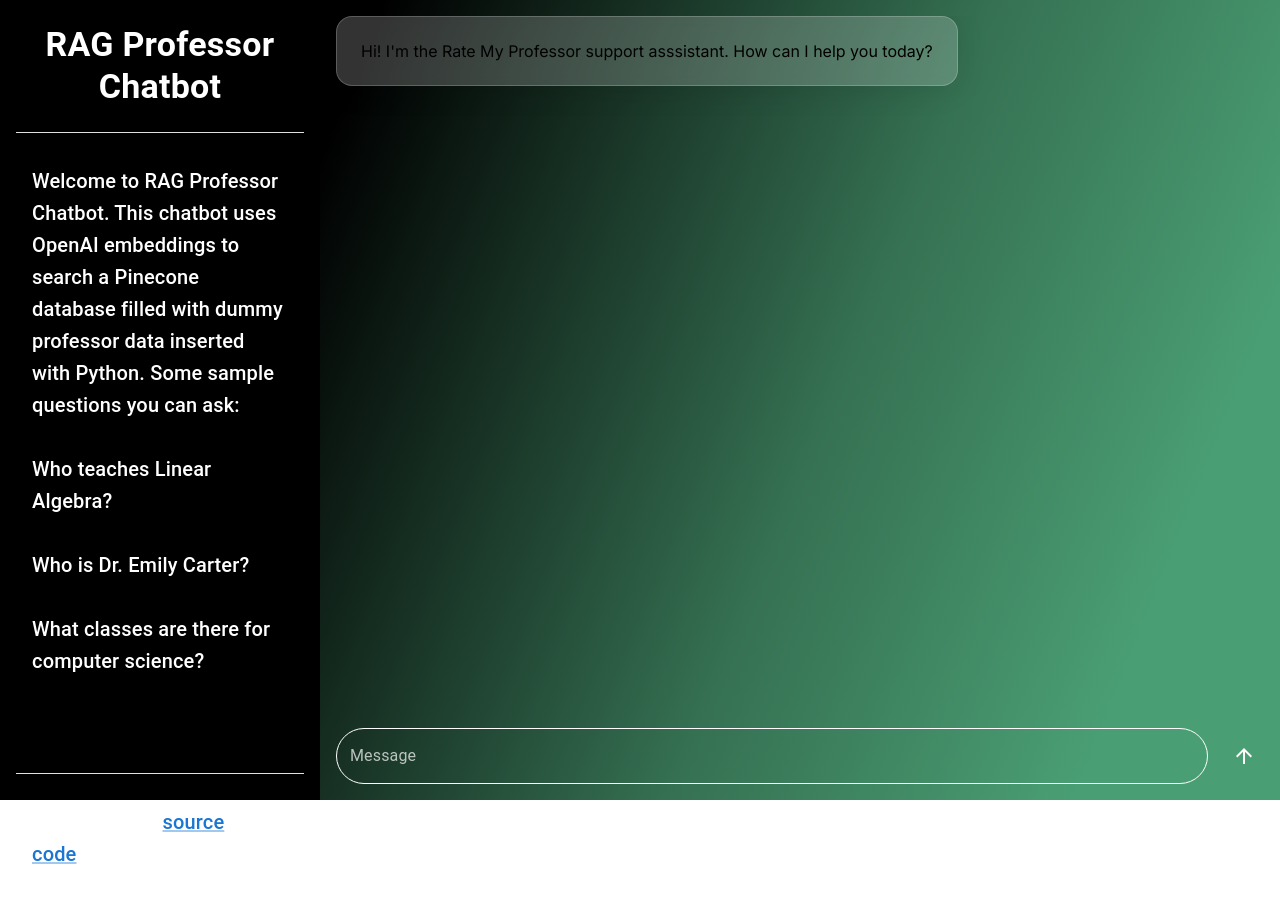
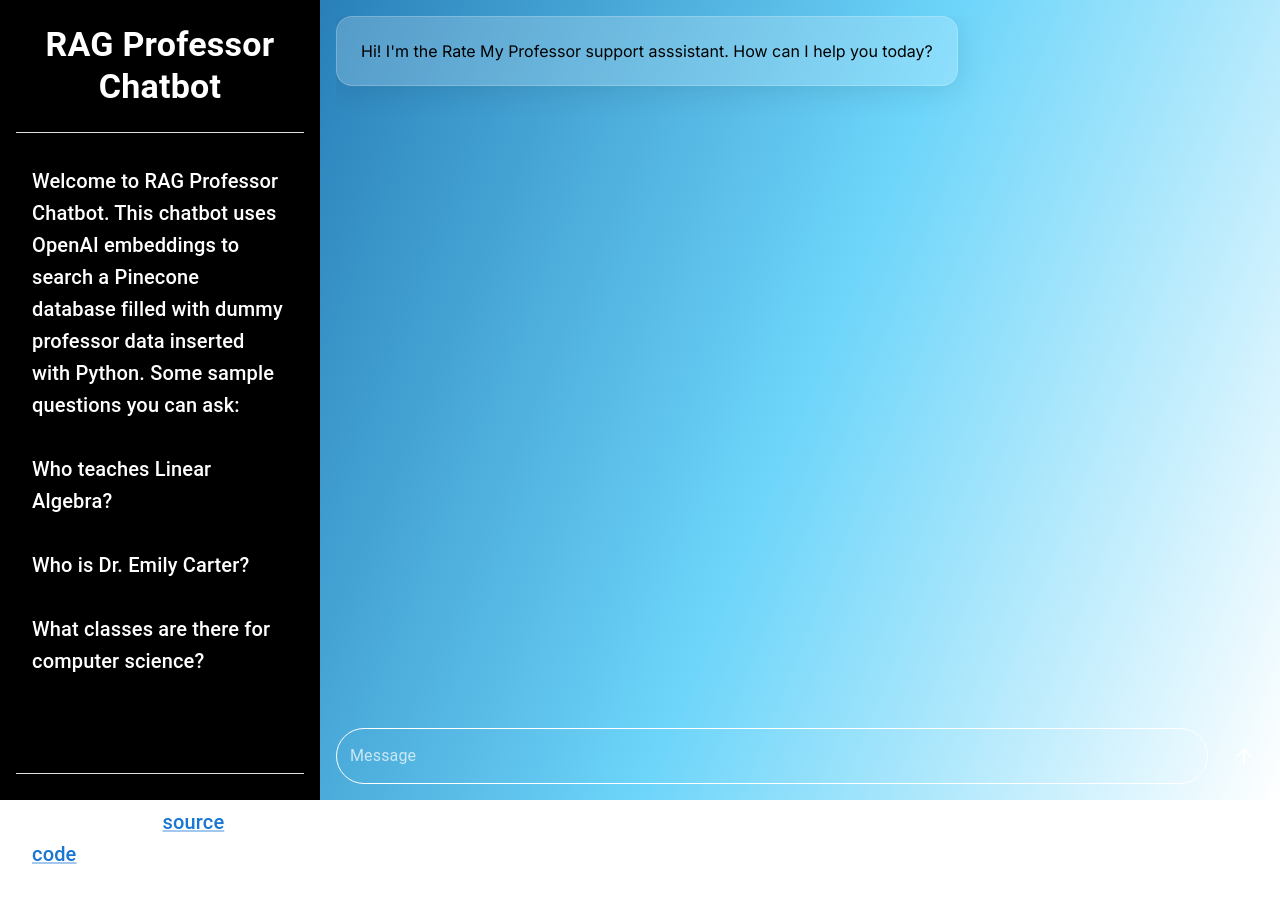
Before and after one commit to johnsonhsiung/RateMyProf, a Next.js app: page / in a window 1280 px wide. Built offline with nearby package versions, Linux system fonts and the light colour scheme.

Commit message:
change bg color

```diff
--- a/app/page.js
+++ b/app/page.js
@@ -174,7 +174,9 @@
         sx={{
           background: "rgb(0,0,0)",
           background:
-            "linear-gradient(112deg, rgba(0,0,0,1) 5%, rgba(53,112,82,1) 52%, rgba(74,158,115,1) 84%)",
+            "linear-gradient(112deg, #2980b9 0%, #6dd5fa 50%, #ffffff 100%)",
+
+
         }}
       >
         <Stack
```
